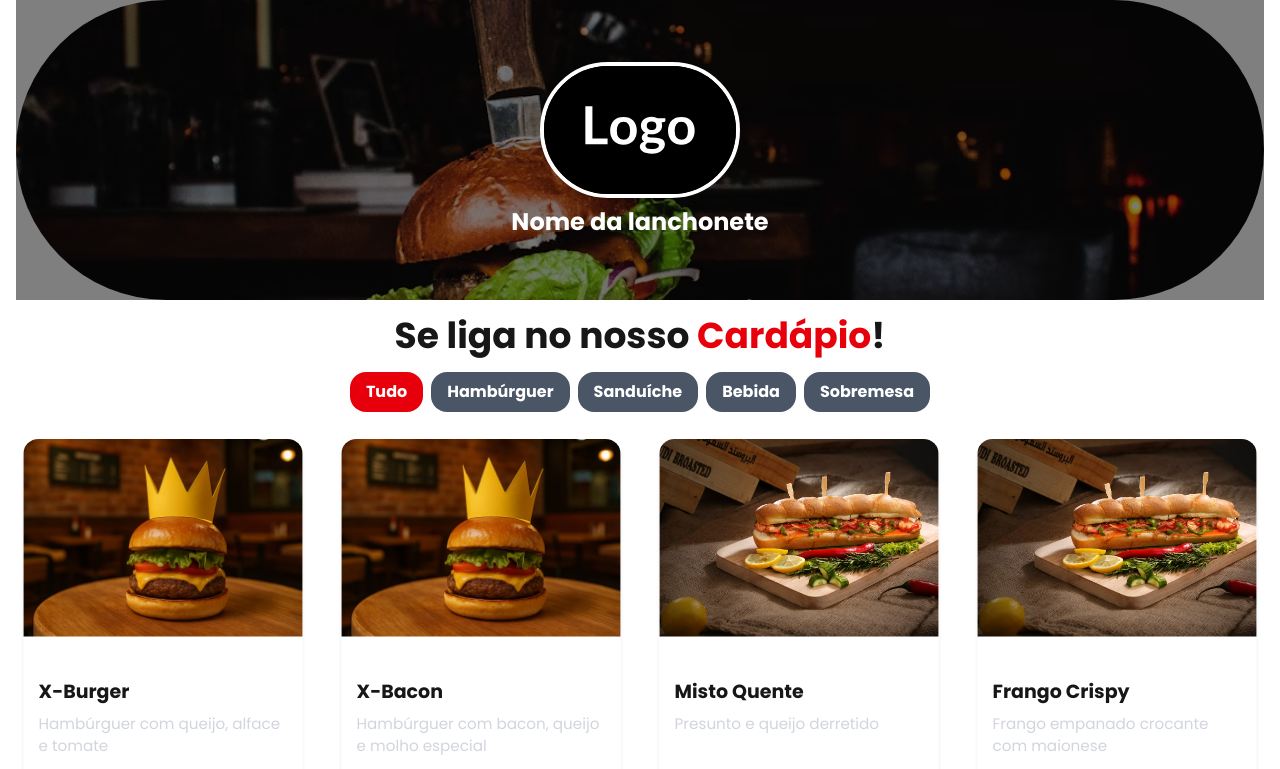
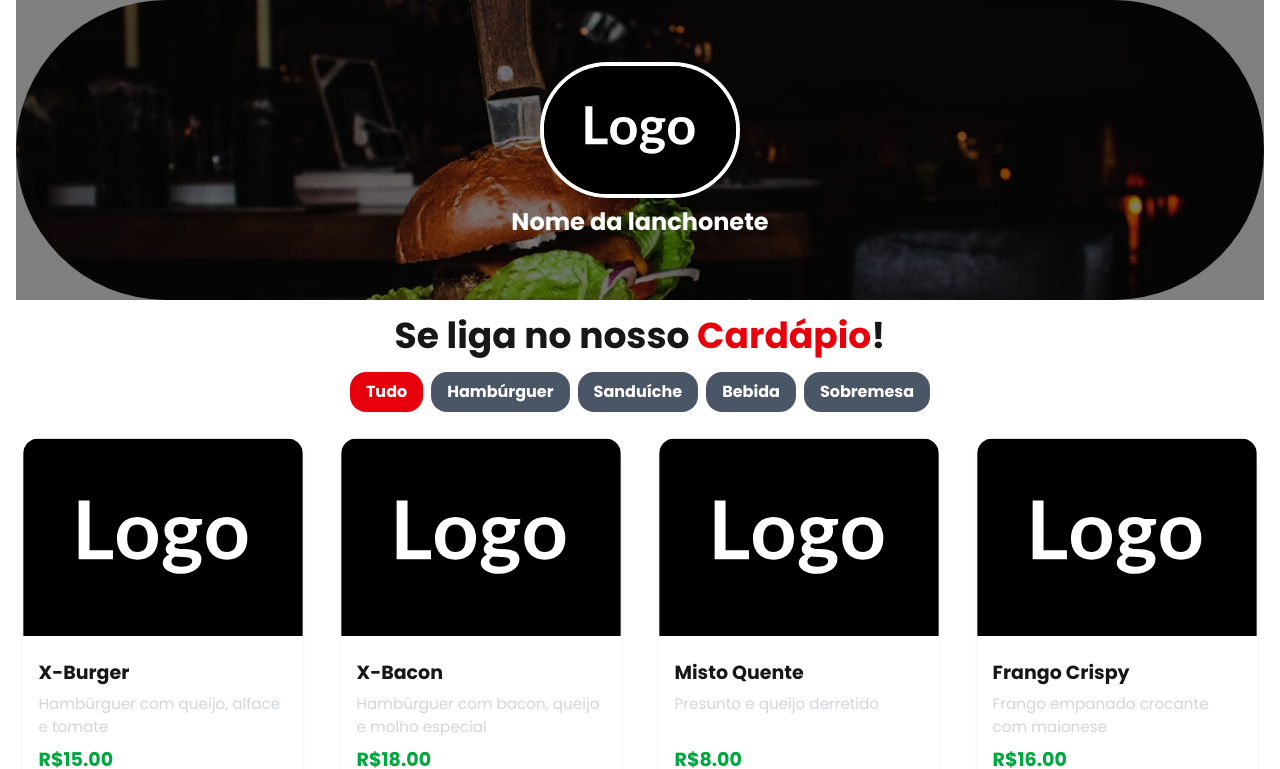
Before and after one commit to joseisaacpy/lanchonete-page, a Next.js app: page / in a window 1280 px wide. Shown: the top 769 px of the page. Built offline with nearby package versions, Linux system fonts and the light colour scheme.

Commit message:
fix(cardProduto): ajustar cardProduto com novas props vindas do type

```diff
--- a/components/CardProduto.tsx
+++ b/components/CardProduto.tsx
@@ -8,9 +8,9 @@ export default function CardProduto({
   id,
   nome,
   descricao,
+  preco,
+  imagemUrl,
   categoria,
-  preco,
-  imagem,
 }: Produto) {
   return (
     <div
@@ -20,7 +20,7 @@ export default function CardProduto({
       {/* div da imagem */}
       <div className="relative w-full h-40 md:h-48 lg:h-52">
         <Image
-          src={imagem}
+          src={imagemUrl || "/assets/images/logo-placeholder.svg"}
           alt={nome}
           className="object-cover"
           fill
@@ -30,7 +30,7 @@ export default function CardProduto({
       </div>
       {/* conteúdo */}
       <div className="flex flex-col grow p-4 gap-2">
-        <span className="text-sm text-white/40">{categoria}</span>
+        <span className="text-sm text-white/40">{categoria.nome}</span>
         <h2 className="font-bold text-lg md:text-xl">{nome}</h2>
         <p className="text-gray-300 text-sm md:text-base grow">{descricao}</p>
         <p className="text-green-default text-lg md:text-xl font-bold">
```
